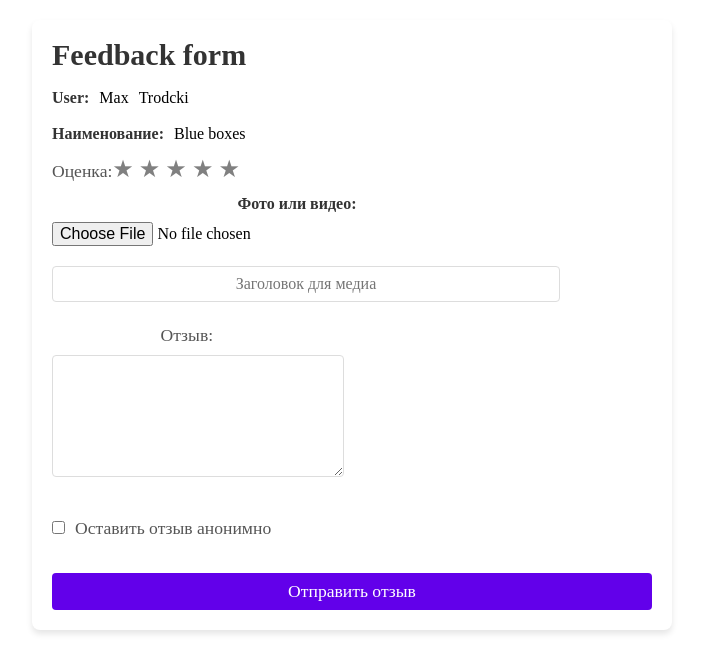
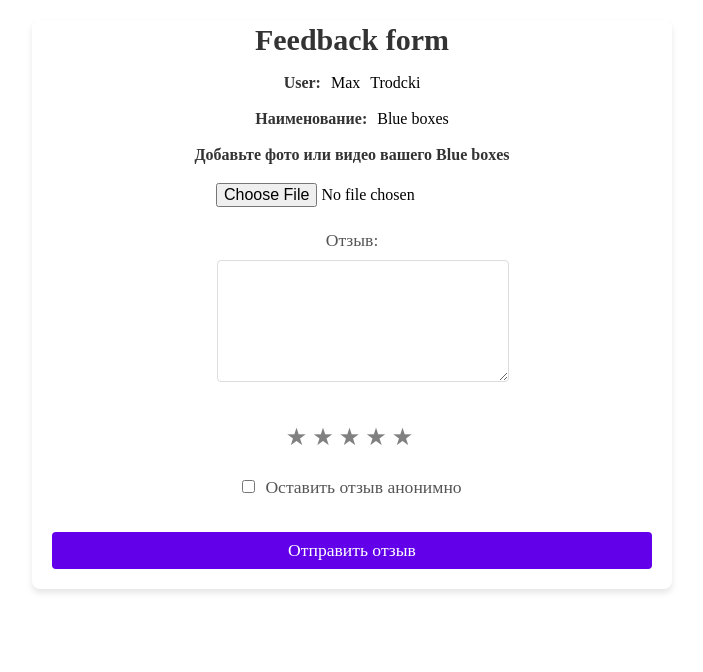
Before and after one commit to maksimpronin1991/GreenField-Feedback-, a React (Vite) app: page / in a window 1280 px wide. Shown: the top 672 px of the page, without its empty margins (288-991 px from the left). Built offline with nearby package versions, Linux system fonts and the light colour scheme.

Commit message:
feat: css

```diff
--- a/src/css/index.css
+++ b/src/css/index.css
@@ -1,14 +1,14 @@
-/* Основные стили для формы */
 form {
   max-width: 600px;
   margin: 20px auto;
   padding: 20px;
+  padding-top: 5px;
   background-color: #ffffff;
   border-radius: 8px;
   box-shadow: 0 4px 6px rgba(0, 0, 0, 0.1);
   display: flex;
   flex-direction: column;
-  align-items: start;
+  align-items: center;
 }
 
 h2 {
@@ -39,7 +39,6 @@ h2 {
   align-items: center;
   gap: 10px;
   padding-top: 20px;
-
 }
 
 
@@ -50,7 +49,6 @@ h2 {
   border: 2px solid #ddd;
 }
 
-/* Стили для наименования товара */
 .product_name {
   font-size: 1.2rem;
   font-weight: bold;
@@ -59,14 +57,25 @@ h2 {
   margin: 15px 0;
 }
 
-/* Стили для рейтинга */
+.media{
+  display: flex;
+  flex-direction: column;
+  gap: 10px;
+  padding-top: 20px;
+}
+
+.media-input{
+  margin: 10px auto;
+  text-align: center;
+}
+
+
 label {
   display: block;
   margin: 15px 0;
   font-size: 1.1rem;
   color: #555;
   text-align: center;
-  /* Центрирование текста */
 }
 
 span {
@@ -75,12 +84,6 @@ span {
   cursor: pointer;
 }
 
-/* Стили для загрузки медиа */
-input[type="file"] {
-  margin: 10px 0;
-  text-align: center;
-  /* Центрирование текста */
-}
 
 input[type="text"] {
   width: 100%;
@@ -90,19 +93,15 @@ input[type="text"] {
   border-radius: 4px;
   font-size: 1rem;
   text-align: center;
-  /* Центрирование текста */
 }
 
-/* Стили для превью медиа */
 img,
 video {
   display: block;
   margin: 10px auto;
-  /* Центрирование медиа */
   border-radius: 8px;
 }
 
-/* Стили для текстового поля отзыва */
 textarea {
   width: 100%;
   padding: 10px;
@@ -110,18 +109,14 @@ textarea {
   border: 1px solid #ddd;
   border-radius: 4px;
   font-size: 1rem;
-  resize: vertical;
   min-height: 100px;
-  text-align: center;
-  /* Центрирование текста */
+  text-align: left;
 }
 
-/* Стили для чекбокса анонимности */
 label input[type="checkbox"] {
   margin-right: 10px;
 }
 
-/* Стили для кнопки отправки */
 button {
   display: block;
   width: 100%;
@@ -134,7 +129,6 @@ button {
   cursor: pointer;
   margin-top: 20px;
   text-align: center;
-  /* Центрирование текста */
 }
 
 button:hover {
--- a/src/pages/form/form.tsx
+++ b/src/pages/form/form.tsx
@@ -16,7 +16,6 @@ function FormPage({ user, item }: FormPageProp): JSX.Element {
 
     const [rating, setRating] = useState(0);
     const [mediaFile, setMediaFile] = useState<File | null>(null);
-    const [mediaTitle, setMediaTitle] = useState("");
     const [feedback, setFeedback] = useState('');
     const [isAnonymous, setIsAnonymous] = useState(false);
 
@@ -47,23 +46,9 @@ function FormPage({ user, item }: FormPageProp): JSX.Element {
                     <p className="product-name">{item.name}</p>
                 </div>
 
-                <div>
-                    <label>
-                        Оценка:
-                        {[1, 2, 3, 4, 5].map((star) => (
-                            <span
-                                key={star}
-                                style={{ cursor: 'pointer', color: star <= rating ? 'gold' : 'gray' }}
-                                onClick={() => handleRatingChange(star)}
-                            >
-                                ★
-                            </span>
-                        ))}
-                    </label>
-                </div>
-                <div>
-                    <h2>Фото или видео:</h2>
-                    <input type="file" accept="image/*, video/*" onChange={handleFileChange} />
+                <div className="media">
+                    <h2>Добавьте фото или видео вашего {item.name}</h2>
+                    <input className="media-input" type="file" accept="image/*, video/*" onChange={handleFileChange} />
                     {mediaFile && (
                         <div>
                             <p>Предпросмотр:</p>
@@ -74,21 +59,29 @@ function FormPage({ user, item }: FormPageProp): JSX.Element {
                             )}
                         </div>
                     )}
-                    <input
-                        type="text"
-                        placeholder="Заголовок для медиа"
-                        value={mediaTitle}
-                        onChange={(e) => setMediaTitle(e.target.value)}
-                    />
                 </div>
                 <div>
                     <label>
                         Отзыв:
                         <textarea
+                            className="form-textarea"
                             value={feedback}
                             onChange={(e) => setFeedback(e.target.value)}
                             required
                         />
+                    </label>
+                </div>
+                <div>
+                    <label>
+                        {[1, 2, 3, 4, 5].map((star) => (
+                            <span
+                                key={star}
+                                style={{ cursor: 'pointer', color: star <= rating ? 'gold' : 'gray' }}
+                                onClick={() => handleRatingChange(star)}
+                            >
+                                ★
+                            </span>
+                        ))}
                     </label>
                 </div>
                 <div>
```
